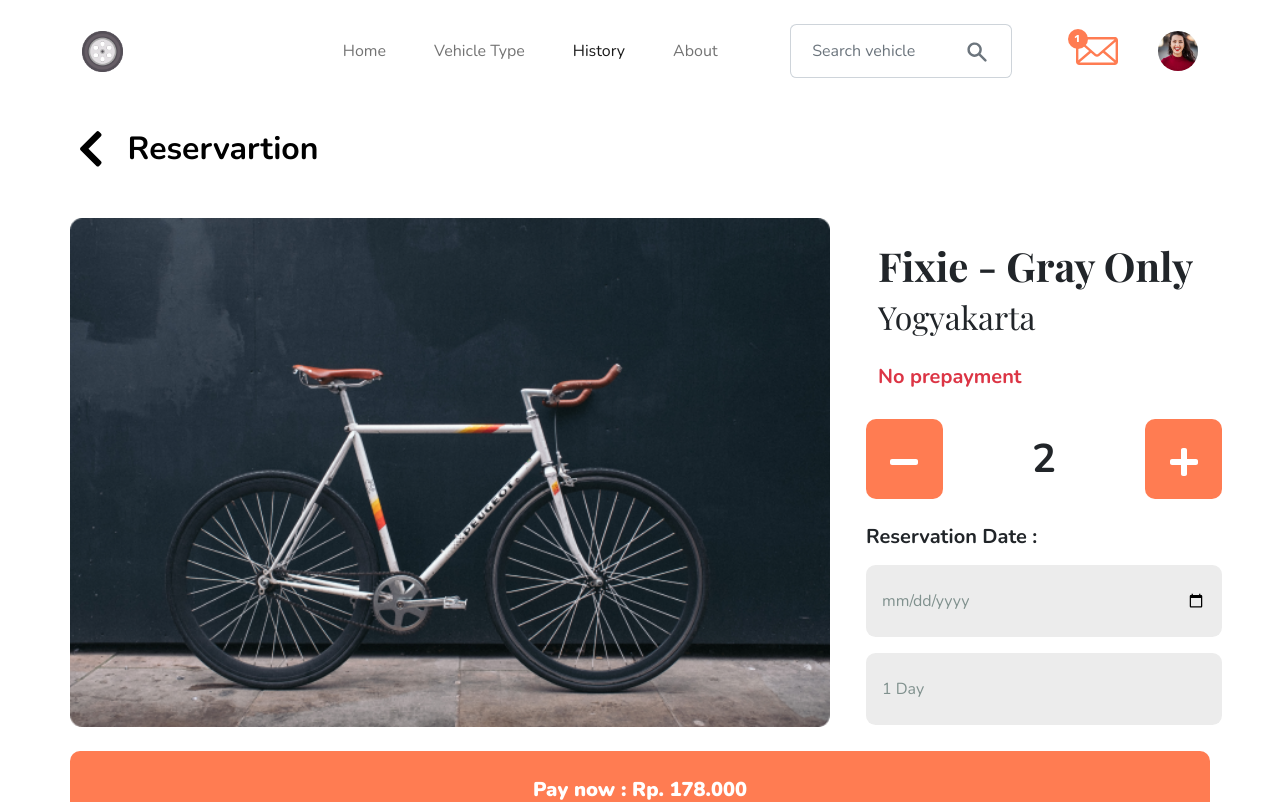
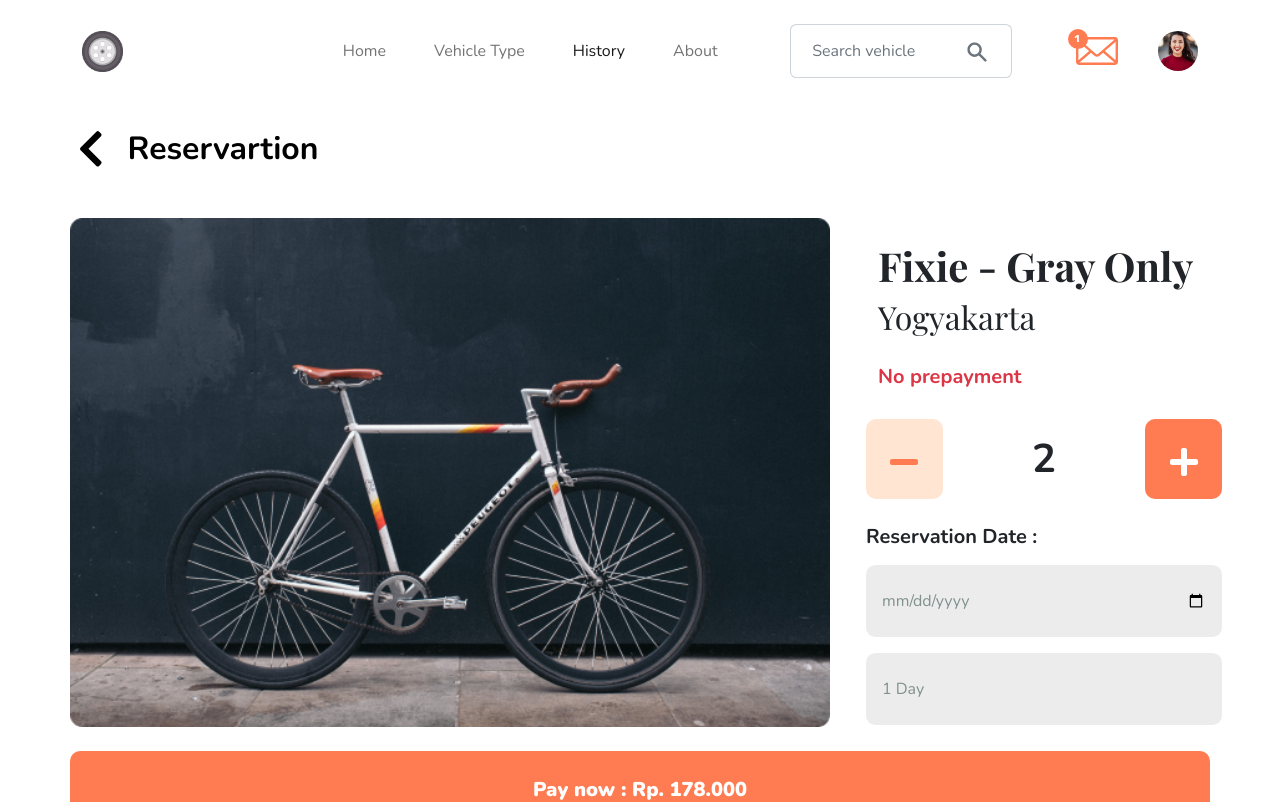
Before and after one commit to nhardiansa/fw5-frontend-beginner, a React (Create React App) app: page /reservation in a window 1280 px wide. Shown: the top 802 px of the page. Built offline with nearby package versions, Linux system fonts and the light colour scheme; no server answers.

Commit message:
feat: add template display

```diff
--- a/src/components/Button/index.js
+++ b/src/components/Button/index.js
@@ -3,12 +3,13 @@ import style from './style.module.css'
 
 export default class Button extends Component {
   render() {
-    const {className, type, onClick} = this.props
+    const {className, type, onClick, template} = this.props
+
     return (
       <button
         onClick={onClick}
         type={type || 'button'}
-        className={`btn ${style.primaryBtn} ${className}`}
+        className={`btn ${template ? style[template] : style.primaryBtn} ${className}`}
       >{this.props.children}</button>
     )
   }
--- a/src/components/Button/style.module.css
+++ b/src/components/Button/style.module.css
@@ -18,7 +18,6 @@
   border-radius: 10px;
   background: var(--one-color);
   color: #fff;
-  /* box-shadow: ; */
 }
 
 .primaryBtn:focus {
@@ -29,3 +28,11 @@
   background: var(--one-color-dark);
   color: #fff;
 }
+
+.secondaryBtn {
+  font-family: var(--nunito-font);
+  border-radius: 10px;
+
+  background: var(--five-color);
+  color: var(--one-color);
+}
```
